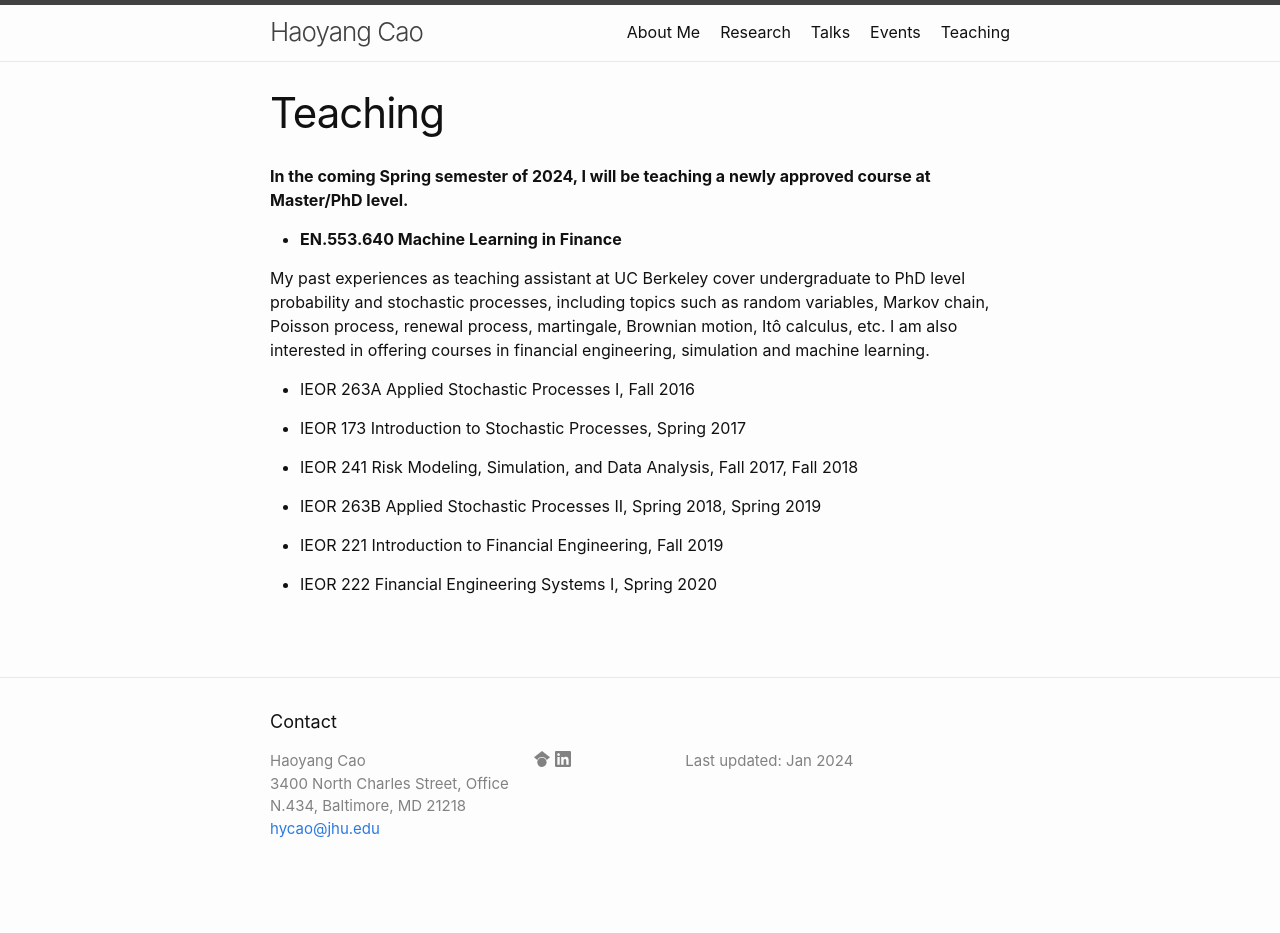
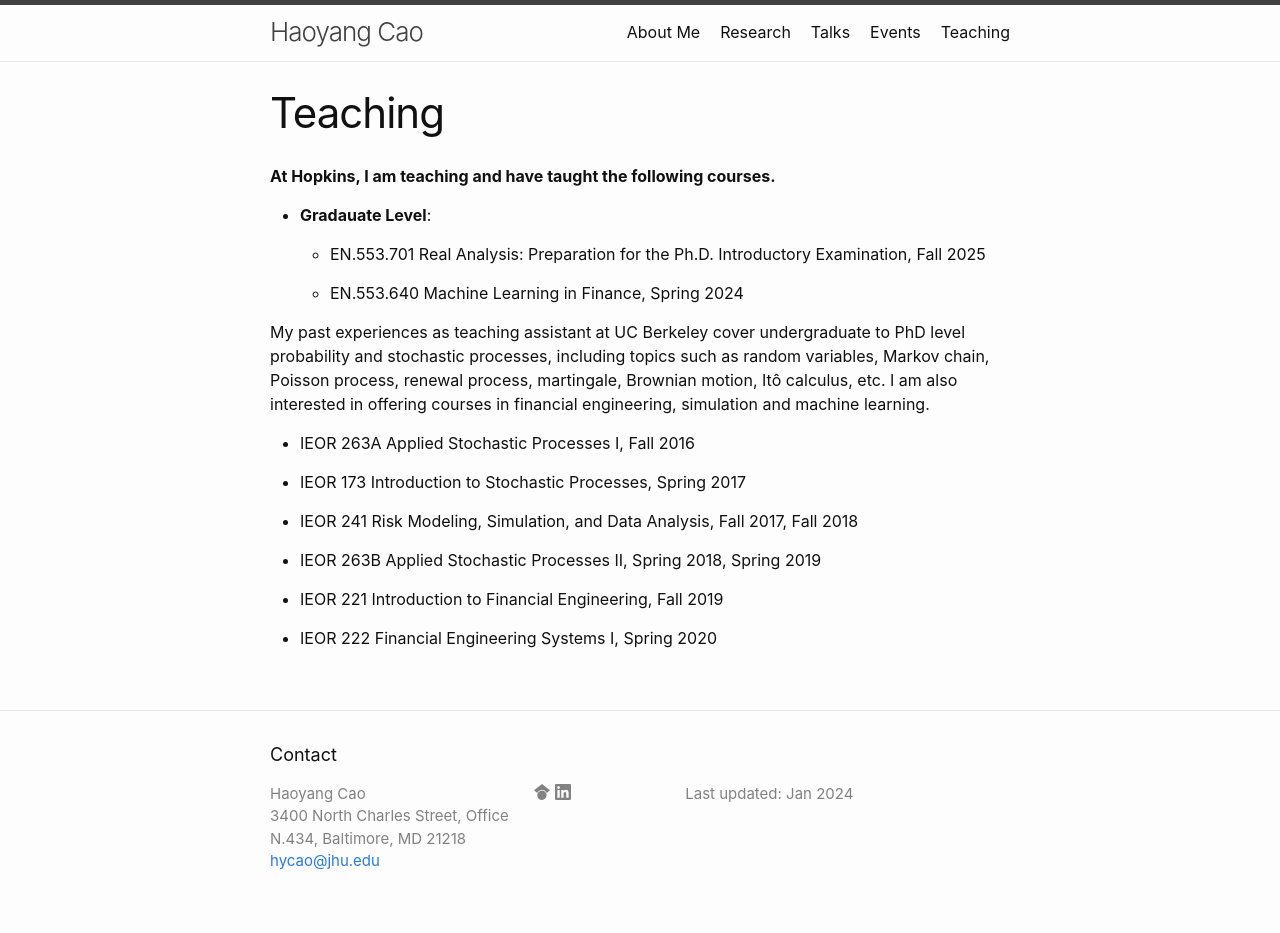
Before and after one commit to Haoyang-Cao/Haoyang-Cao.github.io, a Jekyll site: the page built from docs/j04_teaching.markdown, in a window 1280 px wide. Built offline with Jekyll 4.4.1, drawn with Linux system fonts in a browser that asks for light colours; before the commit the page ends 900 px from its top, so only the background shows below that.

Commit message:
Update j04_teaching.markdown

```diff
--- a/docs/j04_teaching.markdown
+++ b/docs/j04_teaching.markdown
@@ -4,9 +4,13 @@ title: Teaching
 permalink: /teaching/
 ---
 
-**In the coming Spring semester of 2024, I will be teaching a newly approved course at Master/PhD level.**
+**At Hopkins, I am teaching and have taught the following courses.**
 
-- **EN.553.640 Machine Learning in Finance**
+- **Gradauate Level**:
+
+  - EN.553.701 Real Analysis: Preparation for the Ph.D. Introductory Examination, Fall 2025
+
+  - EN.553.640 Machine Learning in Finance, Spring 2024
 
 My past experiences as teaching assistant at UC Berkeley cover undergraduate to PhD level probability and stochastic processes, including topics such as random variables, Markov chain, Poisson process, renewal process, martingale, Brownian motion, Itô calculus, etc. I am also interested in offering courses in financial engineering, simulation and machine learning.
 
```
